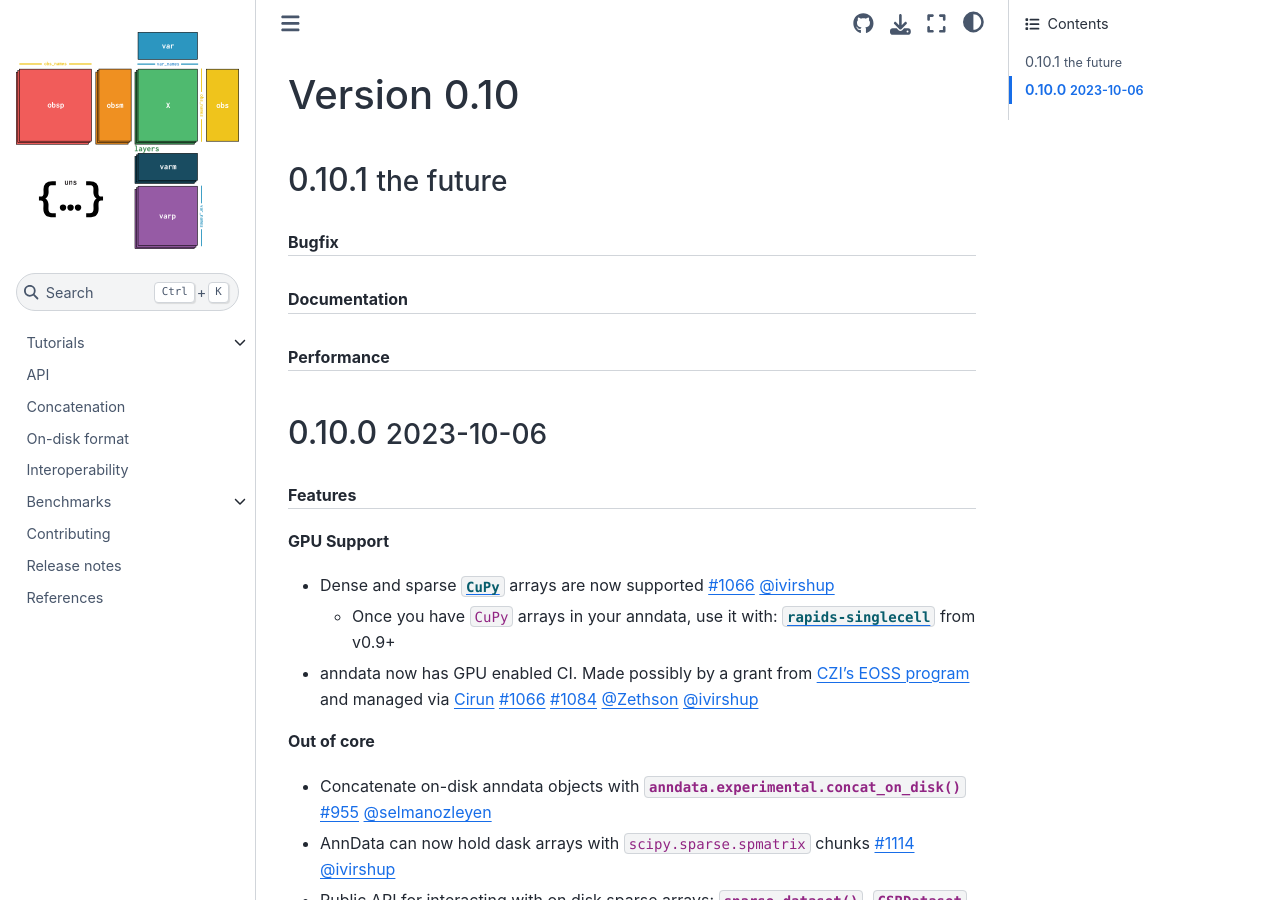
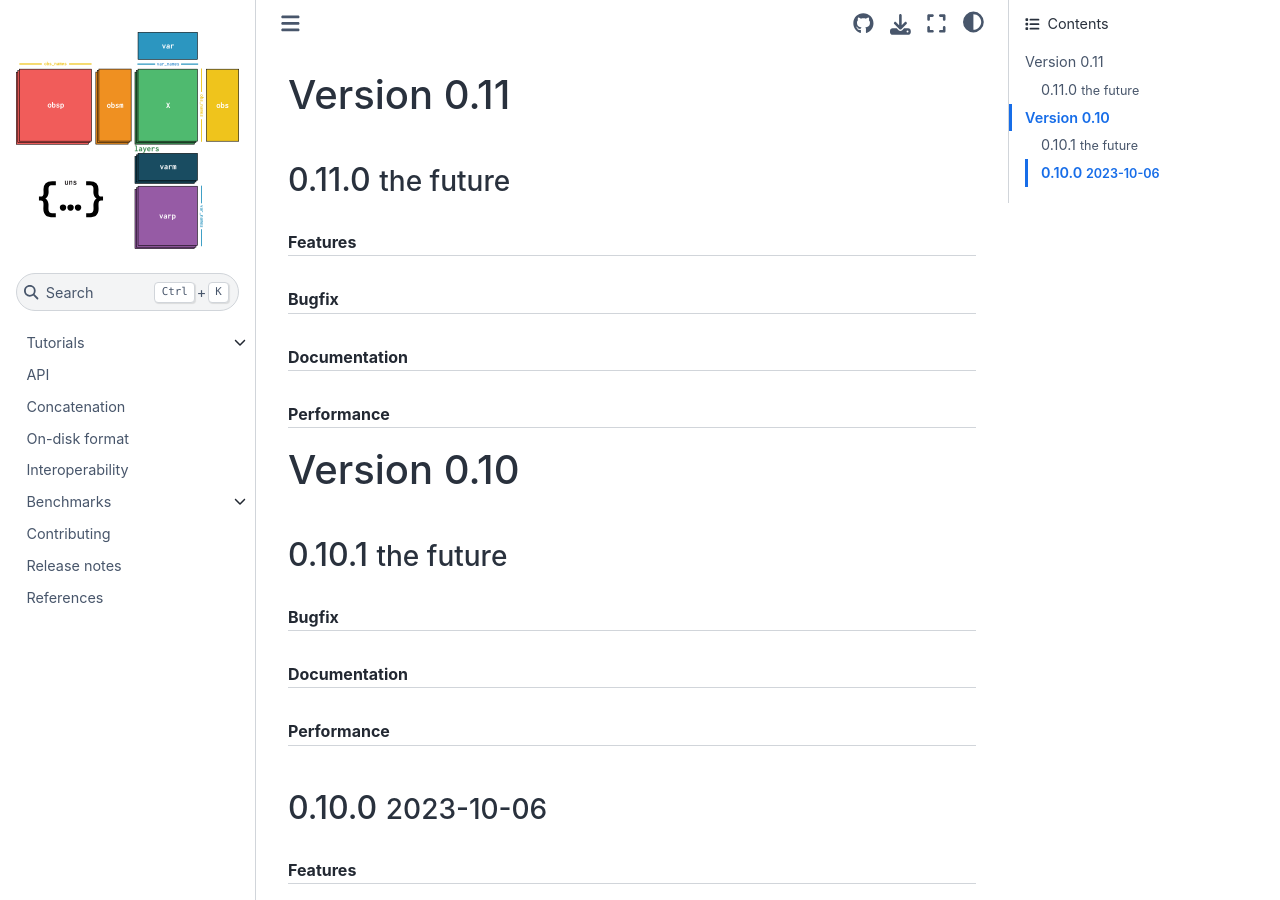
Before and after one commit to scverse/anndata, a Sphinx documentation site: the page built from docs/release-notes/release-latest.md, in a window 1280 px wide and 900 px high. Built offline with Sphinx 7.4.7 and the Sphinx Book theme 1.1.4, drawn with Linux system fonts in a browser that asks for light colours.

Commit message:
start 0.11

````diff
--- /dev/null
+++ b/docs/release-notes/0.11.0.md
@@ -0,0 +1,13 @@
+### 0.11.0 {small}`the future`
+
+```{rubric} Features
+```
+
+```{rubric} Bugfix
+```
+
+```{rubric} Documentation
+```
+
+```{rubric} Performance
+```
--- a/docs/release-notes/release-latest.md
+++ b/docs/release-notes/release-latest.md
@@ -1,3 +1,8 @@
+## Version 0.11
+
+```{include} /release-notes/0.11.0.md
+```
+
 ## Version 0.10
 
 ```{include} /release-notes/0.10.1.md
````
